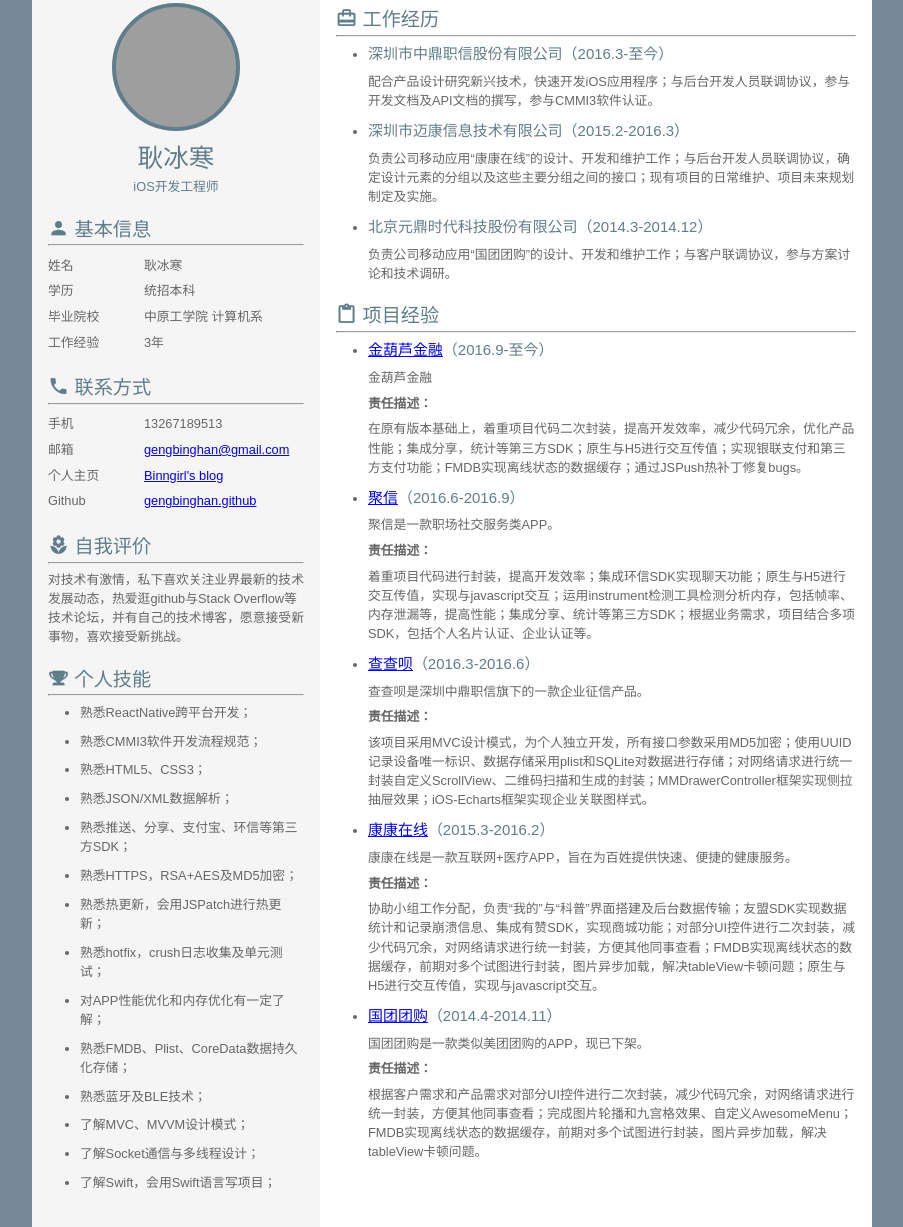
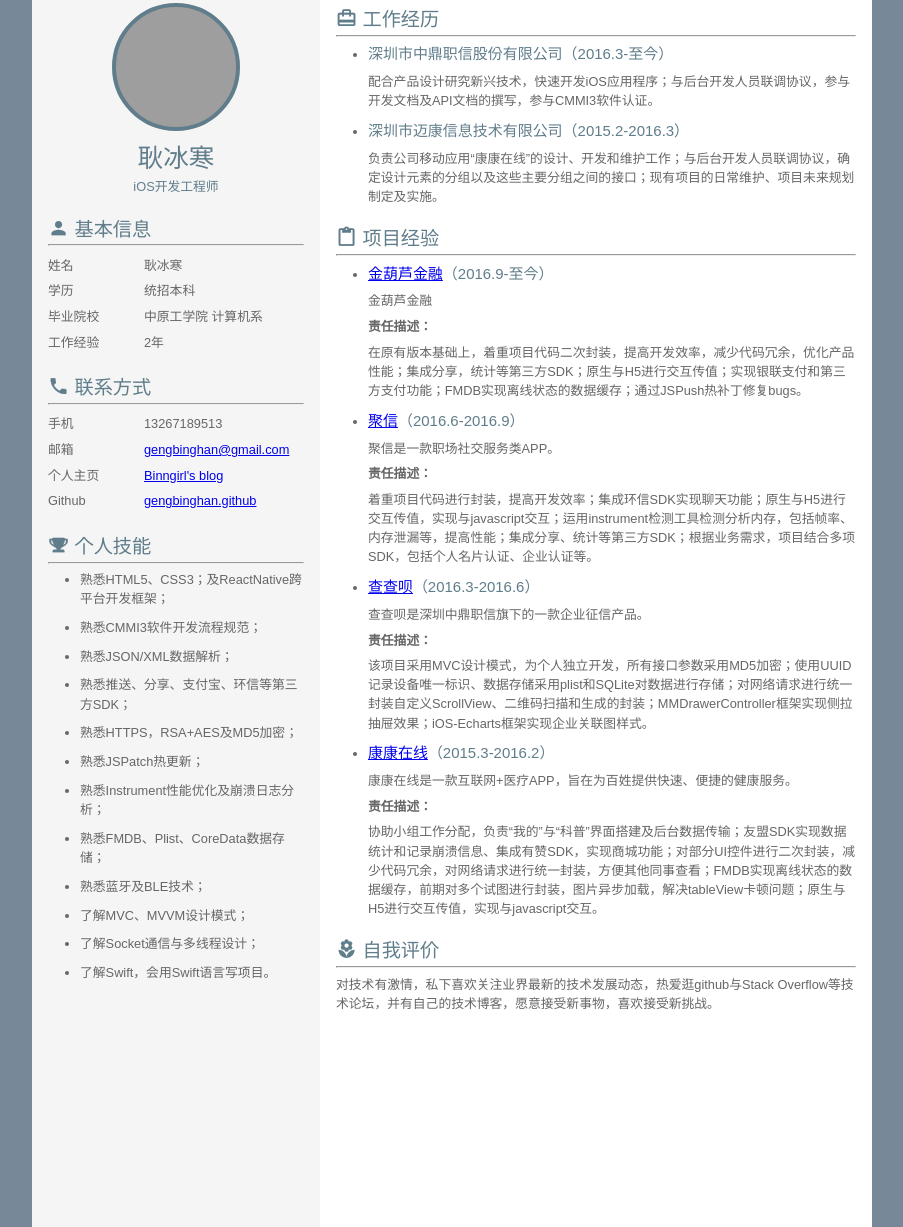
Before and after one commit to HannahGeng/hannah, a plain HTML site: page resume/index.html in a window 1280 px wide. Shown: the part 13-1240 px from the top of the page, without its empty margins (188-1091 px from the left). Drawn offline with Linux system fonts and the light colour scheme; grey boxes are pictures that could not be loaded.

Commit message:
更新简历

```diff
--- a/resume/index.html
+++ b/resume/index.html
@@ -37,7 +37,7 @@
                     <li>
                         <label class="left-label">毕业院校</label><span class="label-value">中原工学院 计算机系</span></li>
                     <li>
-                        <label class="left-label">工作经验</label><span class="label-value">3年</span></li>
+                        <label class="left-label">工作经验</label><span class="label-value">2年</span></li>
                 </ul>
             </div>
             <div class="contact info-unit">
@@ -91,24 +91,16 @@
                     <!--&lt;!&ndash;</li>&ndash;&gt;-->
                 <!--</ul>-->
             <!--</div>-->
-            <div class="aboutme info-unit right-paragraph">
-                <h2 class="info-header"><i class="iconfont icon-flower"></i> <span class="info-title">自我评价</span></h2>
-                <hr>
-                <p>对技术有激情，私下喜欢关注业界最新的技术发展动态，热爱逛github与Stack Overflow等技术论坛，并有自己的技术博客，愿意接受新事物，喜欢接受新挑战。</p>
-            </div>
 
             <div class="trophy info-unit">
                 <h2 class="info-header"><i class="iconfont icon-trophy"></i> <span class="info-title">个人技能</span></h2>
                 <hr>
                 <ul class="content-list">
                     <li>
-                        <p>熟悉ReactNative跨平台开发；</p>
+                        <p>熟悉HTML5、CSS3；及ReactNative跨平台开发框架；</p>
                     </li>
                     <li>
                         <p>熟悉CMMI3软件开发流程规范；</p>
-                    </li>
-                    <li>
-                        <p>熟悉HTML5、CSS3；</p>
                     </li>
                     <li>
                         <p>熟悉JSON/XML数据解析；</p>
@@ -120,16 +112,13 @@
                         <p>熟悉HTTPS，RSA+AES及MD5加密；</p>
                     </li>
                     <li>
-                        <p>熟悉热更新，会用JSPatch进行热更新；</p>
+                        <p>熟悉JSPatch热更新；</p>
                     </li>
                     <li>
-                        <p>熟悉hotfix，crush日志收集及单元测试；</p>
+                        <p>熟悉Instrument性能优化及崩溃日志分析；</p>
                     </li>
                     <li>
-                        <p>对APP性能优化和内存优化有一定了解；</p>
-                    </li>
-                    <li>
-                        <p>熟悉FMDB、Plist、CoreData数据持久化存储；</p>
+                        <p>熟悉FMDB、Plist、CoreData数据存储；</p>
                     </li>
                     <li>
                         <p>熟悉蓝牙及BLE技术；</p>
@@ -141,7 +130,7 @@
                         <p>了解Socket通信与多线程设计；</p>
                     </li>
                     <li>
-                        <p>了解Swift，会用Swift语言写项目；</p>
+                        <p>了解Swift，会用Swift语言写项目。</p>
                     </li>
                 </ul>
             </div>
@@ -176,10 +165,10 @@
                         <h3>深圳市迈康信息技术有限公司（2015.2-2016.3）</h3>
                         <p>负责公司移动应用“康康在线”的设计、开发和维护工作；与后台开发人员联调协议，确定设计元素的分组以及这些主要分组之间的接口；现有项目的日常维护、项目未来规划制定及实施。</p>
                     </li>
-                    <li>
-                        <h3>北京元鼎时代科技股份有限公司（2014.3-2014.12）</h3>
-                        <p>负责公司移动应用“国团团购”的设计、开发和维护工作；与客户联调协议，参与方案讨论和技术调研。</p>
-                    </li>
+                    <!--<li>-->
+                        <!--<h3>北京元鼎时代科技股份有限公司（2014.3-2014.12）</h3>-->
+                        <!--<p>负责公司移动应用“国团团购”的设计、开发和维护工作；与客户联调协议，参与方案讨论和技术调研。</p>-->
+                    <!--</li>-->
                 </ul>
             </div>
             <div class="project info-unit right-list">
@@ -210,13 +199,19 @@
                         <p><strong>责任描述：</strong></p>
                             <p>协助小组工作分配，负责“我的”与“科普”界面搭建及后台数据传输；友盟SDK实现数据统计和记录崩溃信息、集成有赞SDK，实现商城功能；对部分UI控件进行二次封装，减少代码冗余，对网络请求进行统一封装，方便其他同事查看；FMDB实现离线状态的数据缓存，前期对多个试图进行封装，图片异步加载，解决tableView卡顿问题；原生与H5进行交互传值，实现与javascript交互。</p>
                     </li>
-                    <li>
-                        <h3><a href="#">国团团购</a>（2014.4-2014.11）</h3>
-                        <p>	国团团购是一款类似美团团购的APP，现已下架。</p>
-                        <p><strong>责任描述：</strong></p>
-                            <p>根据客户需求和产品需求对部分UI控件进行二次封装，减少代码冗余，对网络请求进行统一封装，方便其他同事查看；完成图片轮播和九宫格效果、自定义AwesomeMenu；FMDB实现离线状态的数据缓存，前期对多个试图进行封装，图片异步加载，解决tableView卡顿问题。</p>
-                    </li>
+                    <!--<li>-->
+                        <!--<h3><a href="#">国团团购</a>（2014.4-2014.11）</h3>-->
+                        <!--<p>	国团团购是一款类似美团团购的APP，现已下架。</p>-->
+                        <!--<p><strong>责任描述：</strong></p>-->
+                            <!--<p>根据客户需求和产品需求对部分UI控件进行二次封装，减少代码冗余，对网络请求进行统一封装，方便其他同事查看；完成图片轮播和九宫格效果、自定义AwesomeMenu；FMDB实现离线状态的数据缓存，前期对多个试图进行封装，图片异步加载，解决tableView卡顿问题。</p>-->
+                    <!--</li>-->
                 </ul>
+            </div>
+
+            <div class="aboutme info-unit right-paragraph">
+                <h2 class="info-header"><i class="iconfont icon-flower"></i> <span class="info-title">自我评价</span></h2>
+                <hr>
+                <p>对技术有激情，私下喜欢关注业界最新的技术发展动态，热爱逛github与Stack Overflow等技术论坛，并有自己的技术博客，愿意接受新事物，喜欢接受新挑战。</p>
             </div>
 
         </div>
```
